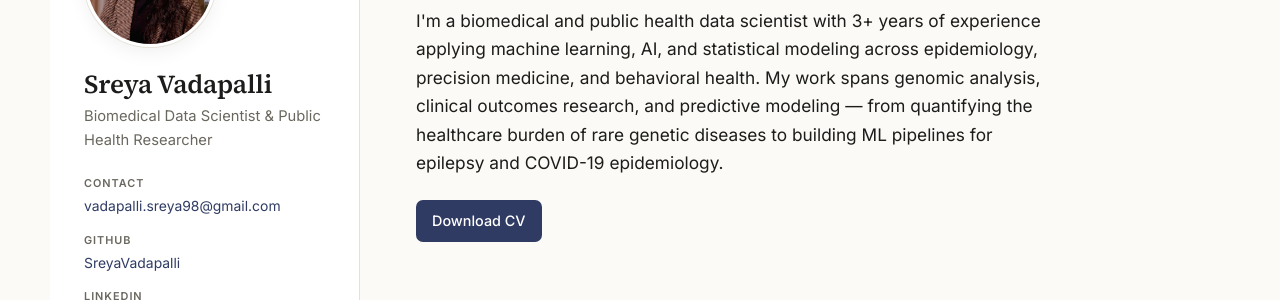
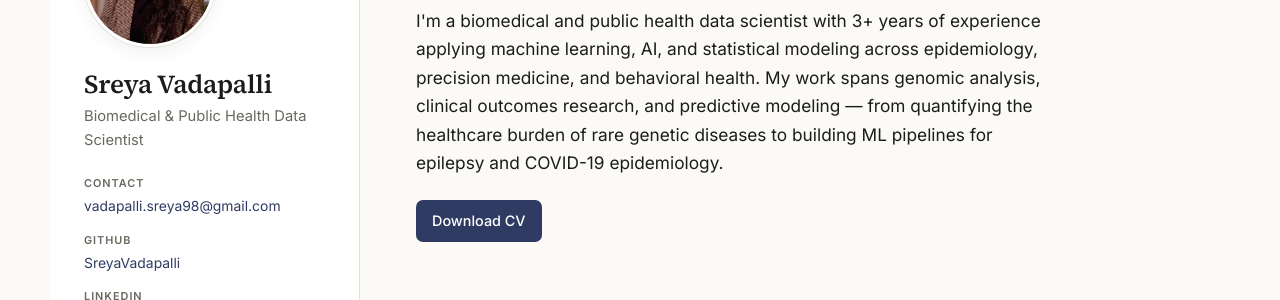
Before and after one commit to SreyaVadapalli/SreyaVadapalli.github.io, a Jekyll site: the page built from index.html, in a window 1280 px wide. Shown: the part 207-507 px from the top of the page. Built offline with Jekyll 4.4.1, drawn with Linux system fonts in a browser that asks for light colours.

```diff
--- a/_config.yml
+++ b/_config.yml
@@ -1,11 +1,11 @@
 title:       Sreya Vadapalli
-tagline:     Biomedical Data Scientist & Public Health Researcher
+tagline:     Biomedical & Public Health Data Scientist
 email:       vadapalli.sreya98@gmail.com
 github_user: SreyaVadapalli
 linkedin_user: sreyavadapalli
 cv_path:     /assets/files/Vadapalli_Sreya_Resume.pdf
 
-description:  Biomedical Data Scientist & Public Health Researcher.
+description:  Biomedical & Public Health Data Scientist.
 
 markdown: kramdown
 permalink: pretty
```
